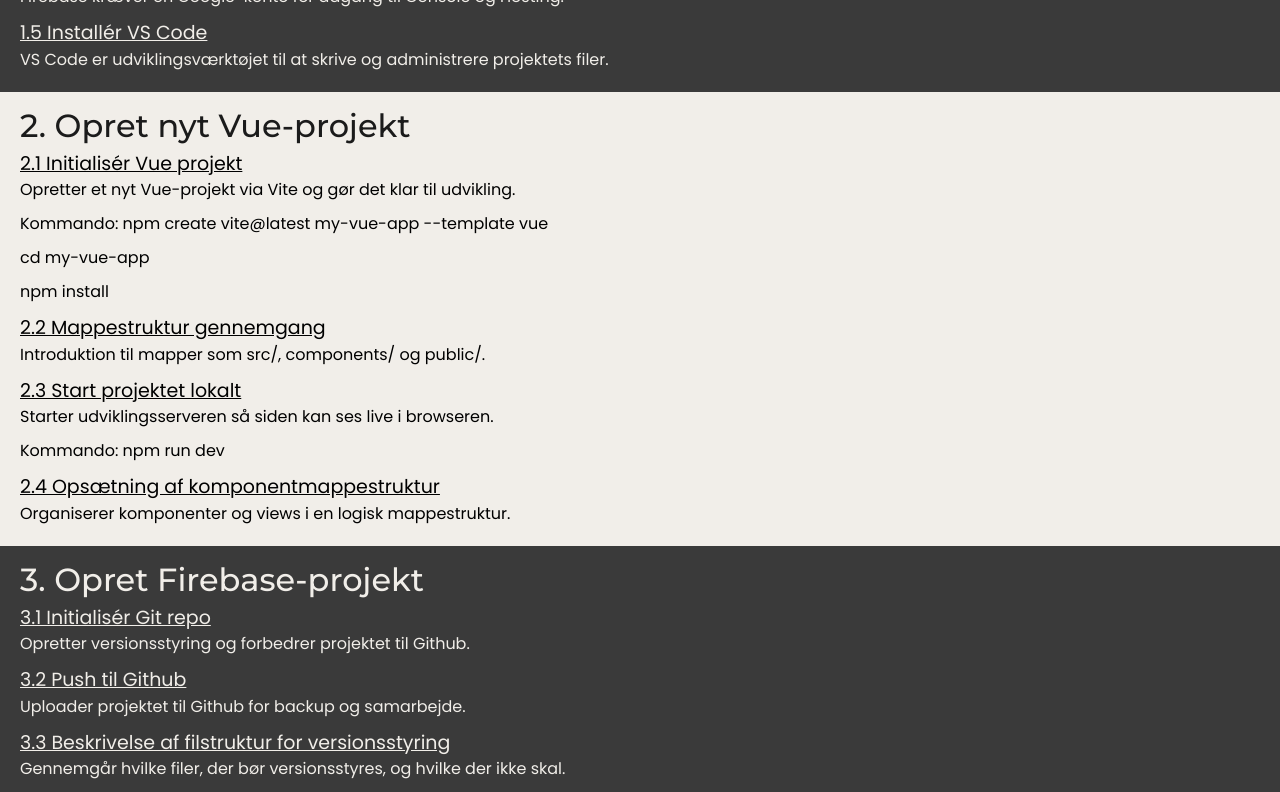
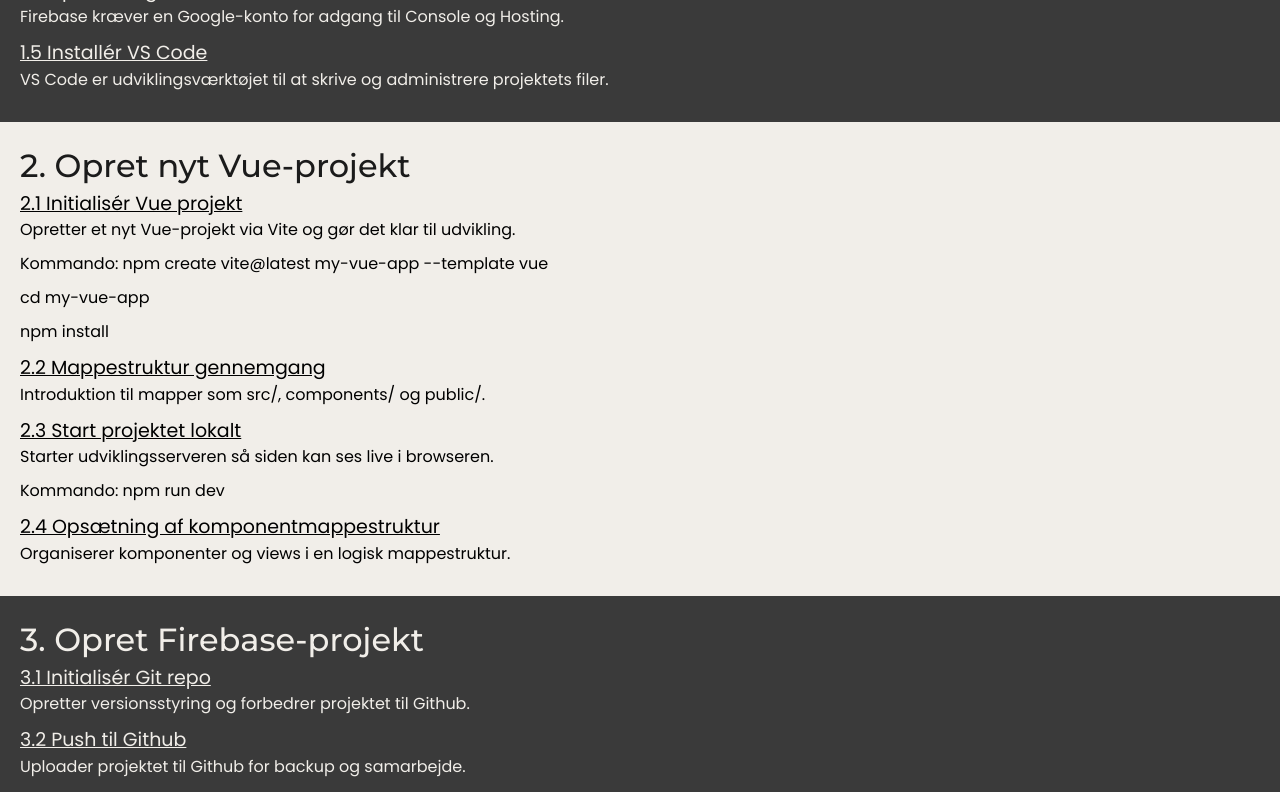
Before and after one commit to LucasMejer/eksamen3sem, a Vue app: page /brugermanual in a window 1280 px wide. Shown: the part 1000-1792 px from the top of the page. Built offline with nearby package versions, Linux system fonts and the light colour scheme.

Commit message:
Rettelser

```diff
--- a/src/assets/main.scss
+++ b/src/assets/main.scss
@@ -540,7 +540,6 @@ hr{
     margin-bottom: 5px;
   }
 }
-
 
 .guideButton {
   color: colors.$white;
@@ -1294,7 +1293,7 @@ hr{
     display: flex;
     flex-direction: row;
     gap: 5px;
-    margin-bottom: 20px;
+    margin-bottom: 30px;
 }
 
 .first__step h3, .second__step h3 {
@@ -1310,7 +1309,7 @@ hr{
 
 .first__step {
     background-color: colors.$grey-dark;
-    padding: 10px 0 10px 0;
+    padding: 20px 0 20px 0;
     width: 100%;
 }
 
@@ -1321,7 +1320,7 @@ hr{
 }
 
 .second__step {
-  padding: 10px 0 10px 0;
+  padding: 20px 0 20px 0;
   width: 100%;
 }
 
--- a/src/components/EventTekst.vue
+++ b/src/components/EventTekst.vue
@@ -46,14 +46,6 @@ async function sendMail(){
       om kommende events som pladesigneringer, in-store koncerter, lagersalg og mange andre fede musikoplevelser!
     </p>
 
-
-    <h4>Har du brug for <span style="font-size: bold; color:#F9B333">hjælp</span> til at tilmelde dig et event, så klik på knappen her og få en step for step guide.</h4>
-    <div class="guide__tilmelding">
-      <p>Guide til til- og afmelding af events</p>
-      <button class="guideButton"><router-link to="/brugermanual" tag="button">BRUGERMANUAL</router-link></button>
-      <!--<button class="guideButton" router-link><router-link to="/brugermanual"</router-link>Se Guide</button>-->
-    </div>
-
     <span class="nyhedsbrevOverskrift">
       Tilmeld dig Vores nyhedsbrev
     </span>
```
